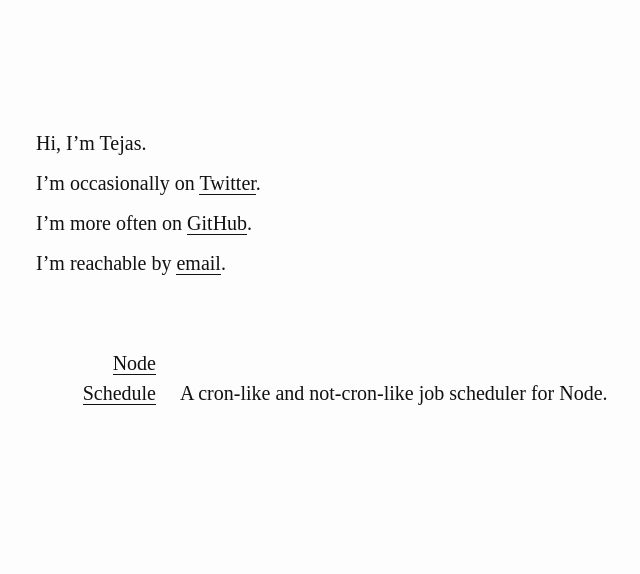
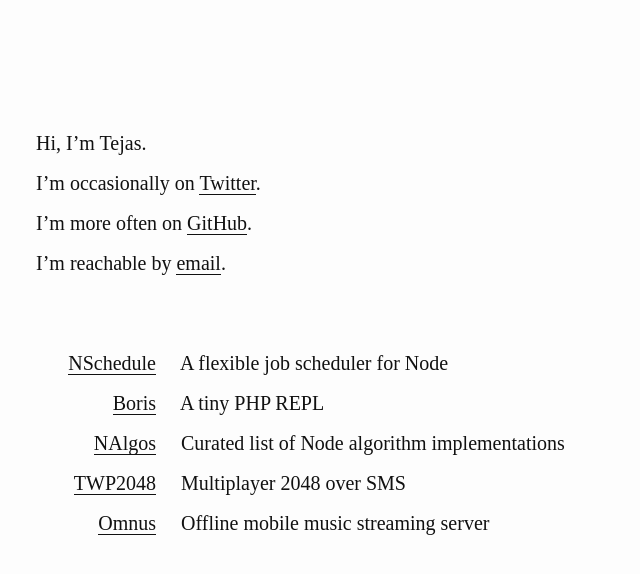
Before and after one commit to tejasmanohar/website, a Jekyll site: the page built from index.html, in a window 1280 px wide. Shown: the top 574 px of the page, without its empty margins (92-732 px from the left). Built offline with Jekyll 4.4.1, drawn with Linux system fonts in a browser that asks for light colours; Markdown is read by kramdown in place of the engine named in the settings.

Commit message:
i helped in boris

```diff
--- a/_includes/footer.html
+++ b/_includes/footer.html
@@ -18,8 +18,24 @@
 
 <ul class="items projects last">
   <li>
-    <strong><a href="https://github.com/olav/pacbot">Node Schedule</a></strong>
-    <span>A cron-like and not-cron-like job scheduler for Node.</span>
+    <strong><a href="https://github.com/tejasmanohar/node-schedule">NSchedule</a></strong>
+    <span>A flexible job scheduler for Node</span>
+  </li>
+  <li>
+    <strong><a href="https://github.com/tejasmanohar/omnus">Boris</a></strong>
+    <span>A tiny PHP REPL</span>
+  </li>
+  <li>
+    <strong><a href="https://github.com/tejasmanohar/npm-algos">NAlgos</a></strong>
+    <span>Curated list of Node algorithm implementations</span>
+  </li>
+  <li>
+    <strong><a href="https://github.com/tejasmanohar/twilio-plays-2048">TWP2048</a></strong>
+    <span>Multiplayer 2048 over SMS</span>
+  </li>
+  <li>
+    <strong><a href="https://github.com/tejasmanohar/omnus">Omnus</a></strong>
+    <span>Offline mobile music streaming server</span>
   </li>
 </ul>
 
```
